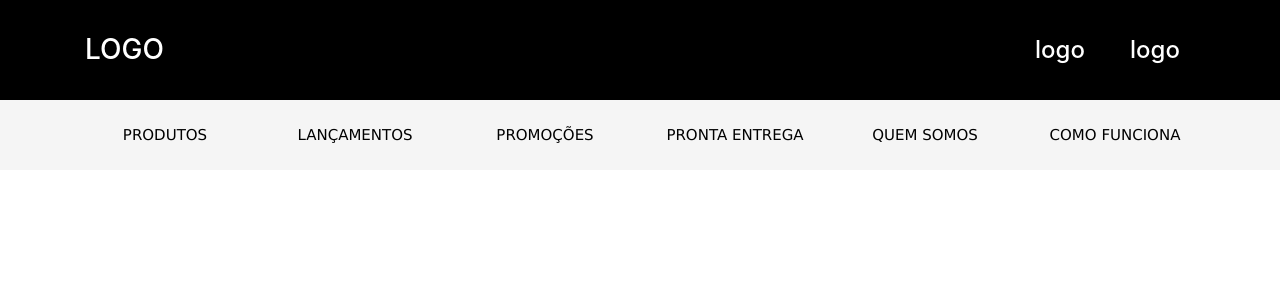
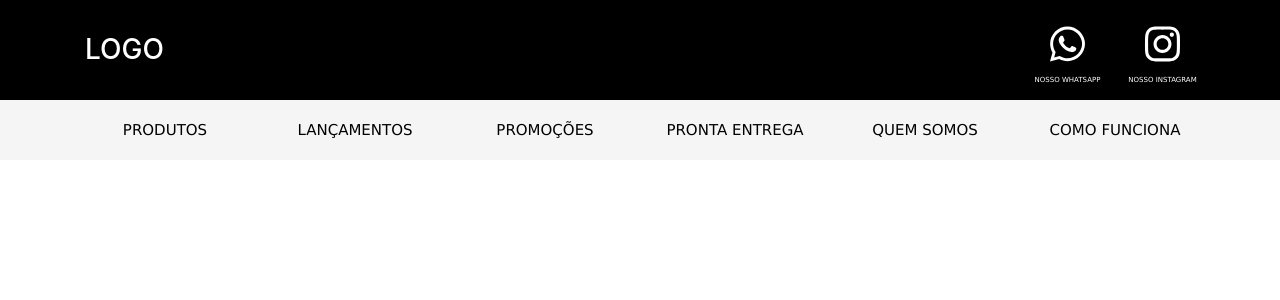
Before and after one commit to ph-honorato/stiloeu-frontend, an Angular app: page / in a window 1280 px wide. Shown: the top 300 px of the page. Built offline with nearby package versions, Linux system fonts and the light colour scheme.

Commit message:
Adição de ícones

```diff
--- a/package.json
+++ b/package.json
@@ -18,6 +18,11 @@
     "@angular/platform-browser": "~13.1.0",
     "@angular/platform-browser-dynamic": "~13.1.0",
     "@angular/router": "~13.1.0",
+    "@fortawesome/angular-fontawesome": "^0.10.1",
+    "@fortawesome/fontawesome-svg-core": "~1.2.36",
+    "@fortawesome/free-brands-svg-icons": "^5.15.4",
+    "@fortawesome/free-regular-svg-icons": "^5.15.4",
+    "@fortawesome/free-solid-svg-icons": "^5.15.4",
     "ngx-bootstrap": "^8.0.0",
     "rxjs": "~7.4.0",
     "tslib": "^2.3.0",
--- a/src/app/app.component.css
+++ b/src/app/app.component.css
@@ -7,7 +7,28 @@
 
 .toolbar-inferior {
     background-color: whitesmoke;
-    height: 70px;
+    height: 60px;
+}
+
+
+.superior-icone {
+    color: white;
+    font-size: 40px;
+    cursor: pointer;
+}
+
+.superior-icone:hover {
+    color: rgb(235, 137, 255);
+    transition-timing-function: ease-in-out;
+    transition-duration: 0.3s;
+}
+
+.superior-legenda {
+    color: white;
+    margin: 0;
+    font-size: 7px;
+    font-family: Verdana, Geneva, Tahoma, sans-serif;
+    cursor: pointer;
 }
 
 
@@ -21,7 +42,7 @@
 }
 
 .opcao:hover {
-    color: rgb(12, 12, 12);
+    color: rgb(27, 27, 27);
     font-size: 17px;
     transition-timing-function: ease-in-out;
     transition-duration: 0.1s;
--- a/src/app/app.component.html
+++ b/src/app/app.component.html
@@ -16,12 +16,14 @@
           <h3 style="color: white;margin: 0;">LOGO</h3>
         </div>
 
-        <div class="col-1">
-          <h4 style="color: white;margin: 0;">logo</h4>
+        <div class="col-1 text-center p-0" (click)="abrirWhatsapp()">
+          <fa-icon class="superior-icone" [icon]="faWhatsapp"></fa-icon>
+          <p class="superior-legenda">NOSSO WHATSAPP</p>
         </div>
 
-        <div class="col-1">
-          <h4 style="color: white;margin: 0;">logo</h4>
+        <div class="col-1 text-center p-0">
+          <fa-icon class="superior-icone" [icon]="faInstagram"></fa-icon>
+          <p class="superior-legenda">NOSSO INSTAGRAM</p>
         </div>
 
       </div>
--- a/src/app/app.component.ts
+++ b/src/app/app.component.ts
@@ -1,4 +1,7 @@
 import { Component, OnInit } from '@angular/core';
+
+// Icone
+import { faInstagram, faWhatsapp } from '@fortawesome/free-brands-svg-icons';
 
 @Component({
   selector: 'app-root',
@@ -11,26 +14,24 @@ export class AppComponent implements OnInit {
   /*
     Variáveis
   */
-  public count = 0;
+  faInstagram = faInstagram;
+  faWhatsapp = faWhatsapp;
 
 
   /*
     Construtor e OnInit
   */
-  constructor(
-    // private cs: CommonService
-  ){ }
+  constructor() { }
 
   ngOnInit() { }
 
 
-
-  add(){
-
-    this.count = this.count + 1;
-
+  abrirWhatsapp(){
+    window.open("https://api.whatsapp.com/send?phone=5531992612527&text=Olá!%20Gostaria%20de%20algo%20stilo%20eu!%20=D", '_blank')
   }
 
-
+  abrirInstagram(){
+    window.open("https://www.instagram.com/stiloeucalcados/", '_blank')
+  }
 
 }
--- a/src/app/app.module.ts
+++ b/src/app/app.module.ts
@@ -3,6 +3,9 @@ import { BrowserModule } from '@angular/platform-browser';
 
 import { AppRoutingModule } from './app-routing.module';
 import { AppComponent } from './app.component';
+
+//Icones
+import { FontAwesomeModule } from '@fortawesome/angular-fontawesome';
 
 @NgModule({
   declarations: [
@@ -10,7 +13,8 @@ import { AppComponent } from './app.component';
   ],
   imports: [
     BrowserModule,
-    AppRoutingModule
+    AppRoutingModule,
+    FontAwesomeModule
   ],
   providers: [],
   bootstrap: [AppComponent]
```
Also changed, not shown: 2 other files (tests, documents, lock files or other folders).
